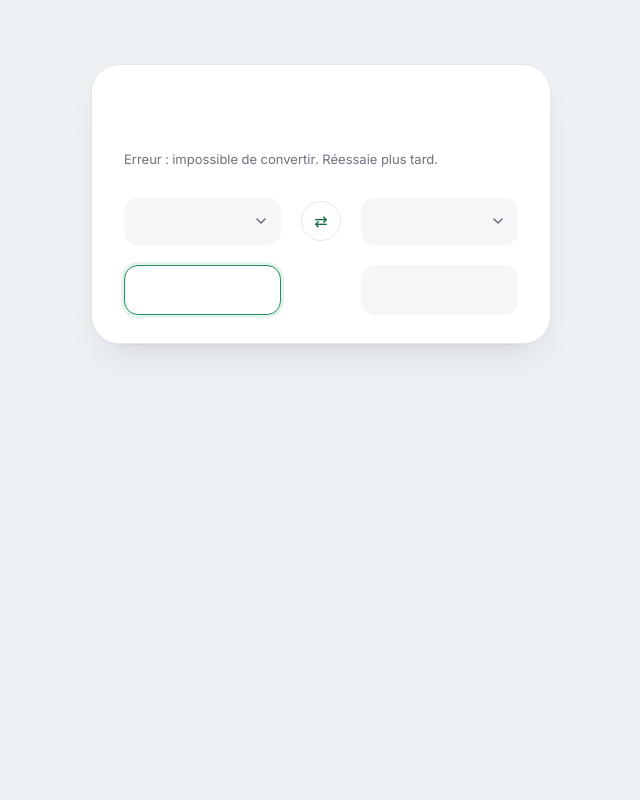
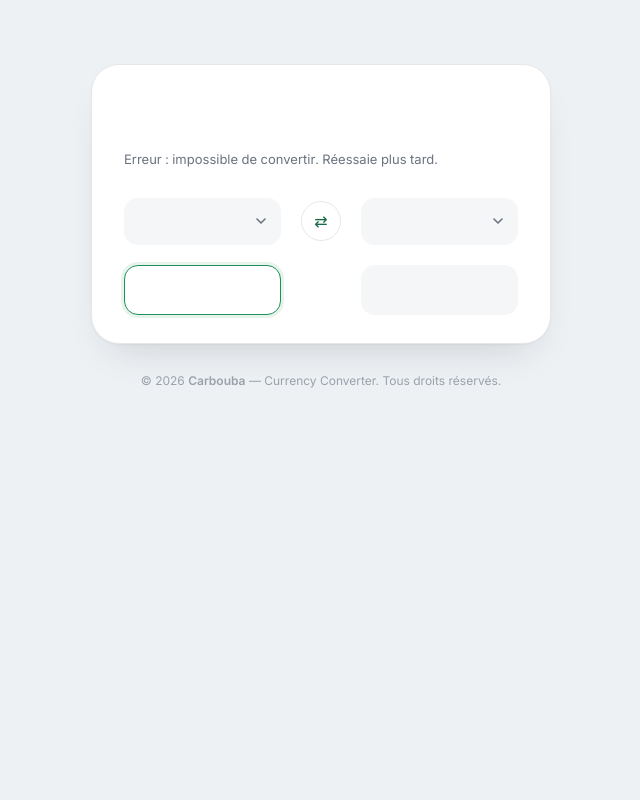
Before and after one commit to Carbouba/Currency_Converter, a Django app: page / in a window 1280 px wide. Shown: the whole page, without its empty margins (319-959 px from the left). Run offline with Django 5.2, Linux system fonts and the light colour scheme; data that the repository does not hold is empty.

Commit message:
Ajout README, .env.example et LICENSE, Ajout du Copyrigth

```diff
--- a/ConverApp/static/ConverApp/style.css
+++ b/ConverApp/static/ConverApp/style.css
@@ -63,10 +63,41 @@ body {
 
 body {
   display: flex;
-  align-items: flex-start;
-  justify-content: center;
-  padding: 64px 20px;
+  flex-direction: column;
+  align-items: center;
+  justify-content: flex-start;
+  min-height: 100vh;
+  padding: 64px 20px 24px;
   font-family: 'Inter', -apple-system, BlinkMacSystemFont, 'Segoe UI', sans-serif;
+}
+
+.page-content {
+  width: 100%;
+}
+
+.site-footer {
+  width: 100%;
+  margin-top: 28px;
+  color: var(--muted-soft);
+  font-size: 12px;
+  line-height: 1.5;
+  text-align: center;
+}
+
+.site-footer p {
+  margin: 0;
+}
+
+.site-footer a {
+  color: inherit;
+  font-weight: 600;
+  text-decoration: none;
+}
+
+.site-footer a:hover,
+.site-footer a:focus-visible {
+  color: var(--accent-dark);
+  text-decoration: underline;
 }
 
 /* Ancien nœud de debug, doublon de #target-meta — masqué */
--- a/ConverApp/templates/ConverApp/index.html
+++ b/ConverApp/templates/ConverApp/index.html
@@ -12,6 +12,7 @@
 
 </head>
 <body>
+<main class="page-content">
 <div id="container" class="bg-white border border-slate-200 rounded-[32px] p-8 max-w-2xl mx-auto shadow-lg space-y-6">
     <div class="meta-container">
         <h5 id="base-meta" class="text-slate-500 text-lg font-medium"></h5>
@@ -51,6 +52,15 @@
 
 </div>
 </div>
+</main>
+
+<footer class="site-footer" aria-label="Informations de copyright">
+    <p>
+        &copy; {% now "Y" %}
+        <a href="https://github.com/Carbouba" target="_blank" rel="noopener noreferrer">Carbouba</a>
+        &mdash; Currency Converter. Tous droits r&eacute;serv&eacute;s.
+    </p>
+</footer>
 
 
 <script src="{% static 'ConverApp/script.js' %}"></script>
```
Also changed, not shown: README.md (added), 2 other files.
